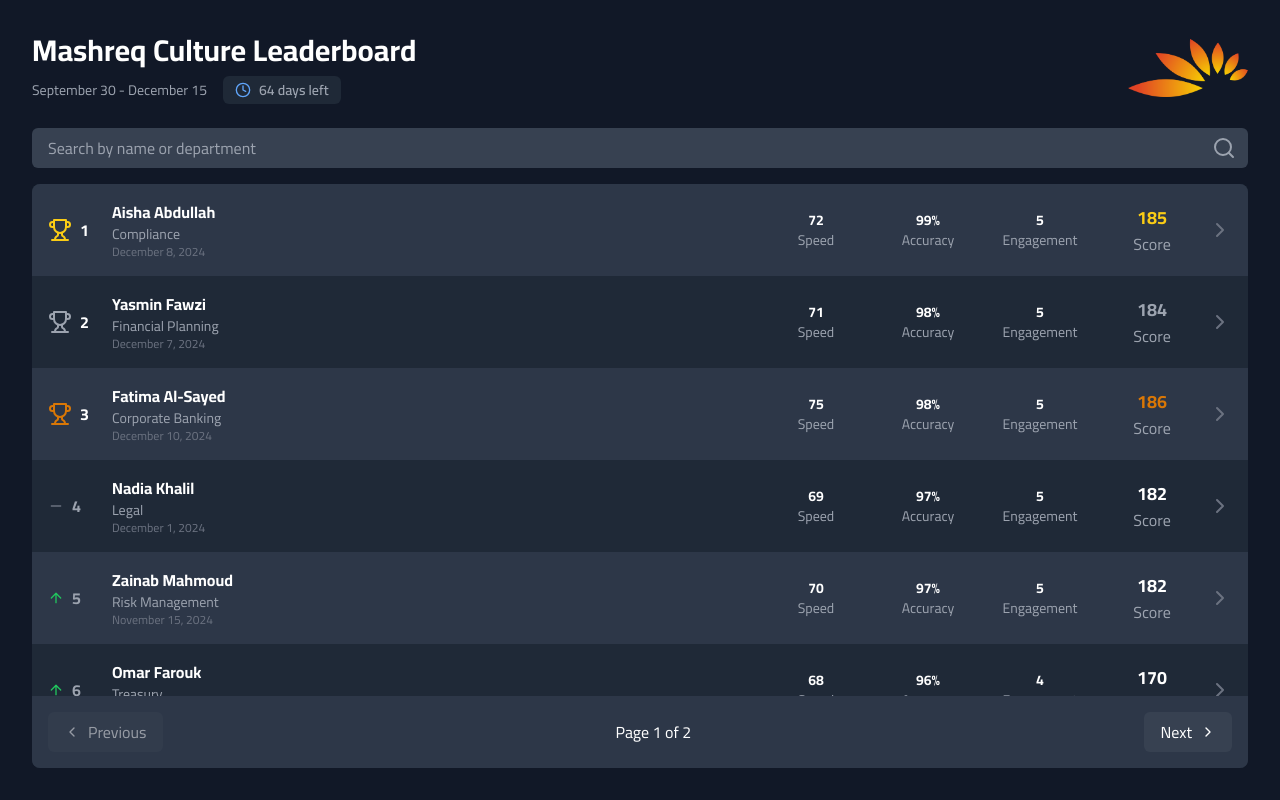
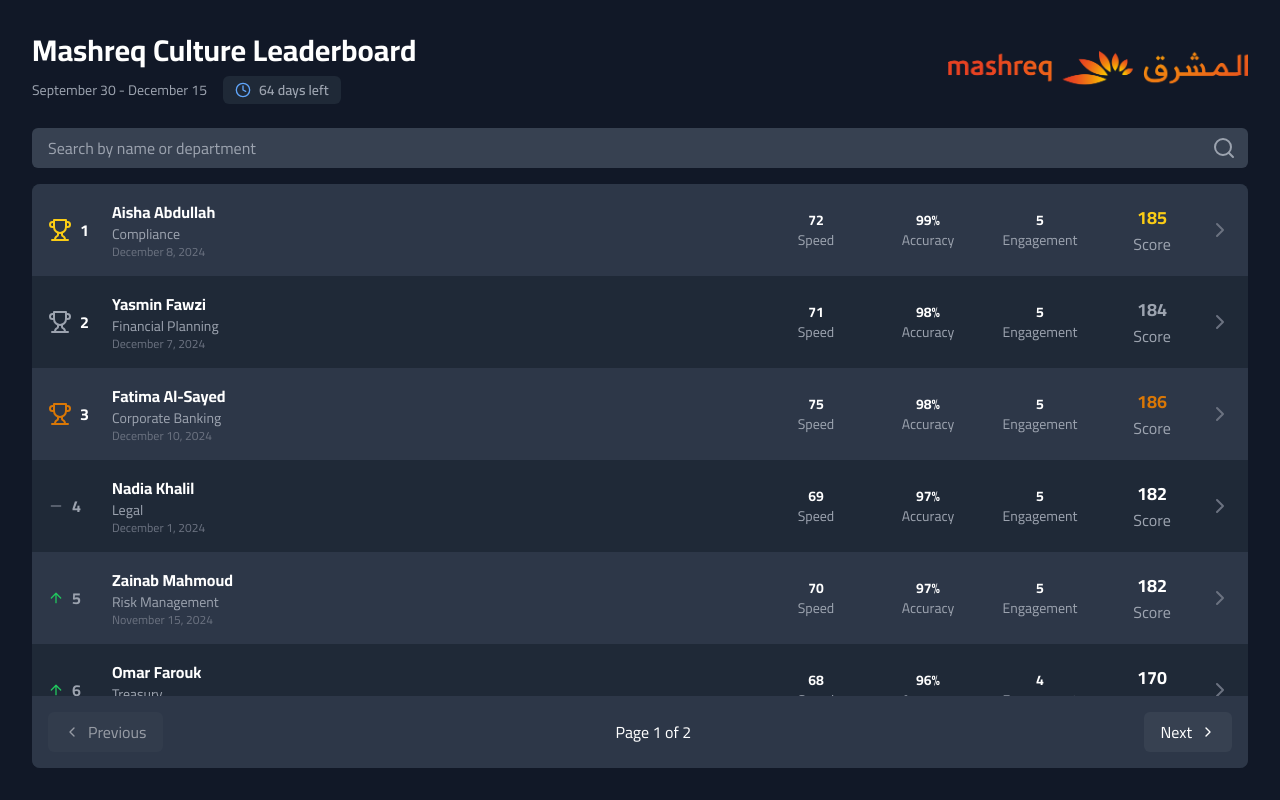
Before and after one commit to wanghaisheng/bank-gaming-leaderboard, a Next.js app: page / in a window 1280 px wide. Built offline with nearby package versions, Linux system fonts and the light colour scheme.

Commit message:
Updated Mashreq logo and related page changes

```diff
--- a/src/app/page.tsx
+++ b/src/app/page.tsx
@@ -110,7 +110,7 @@
         <Image
           src={mashreqLogo}
           alt="Mashreq Bank Logo"
-          width={120}
+          width={300}
           height={40}
           className="object-contain"
         />
```
Also changed, not shown: src/app/mashreq-logo.png.
